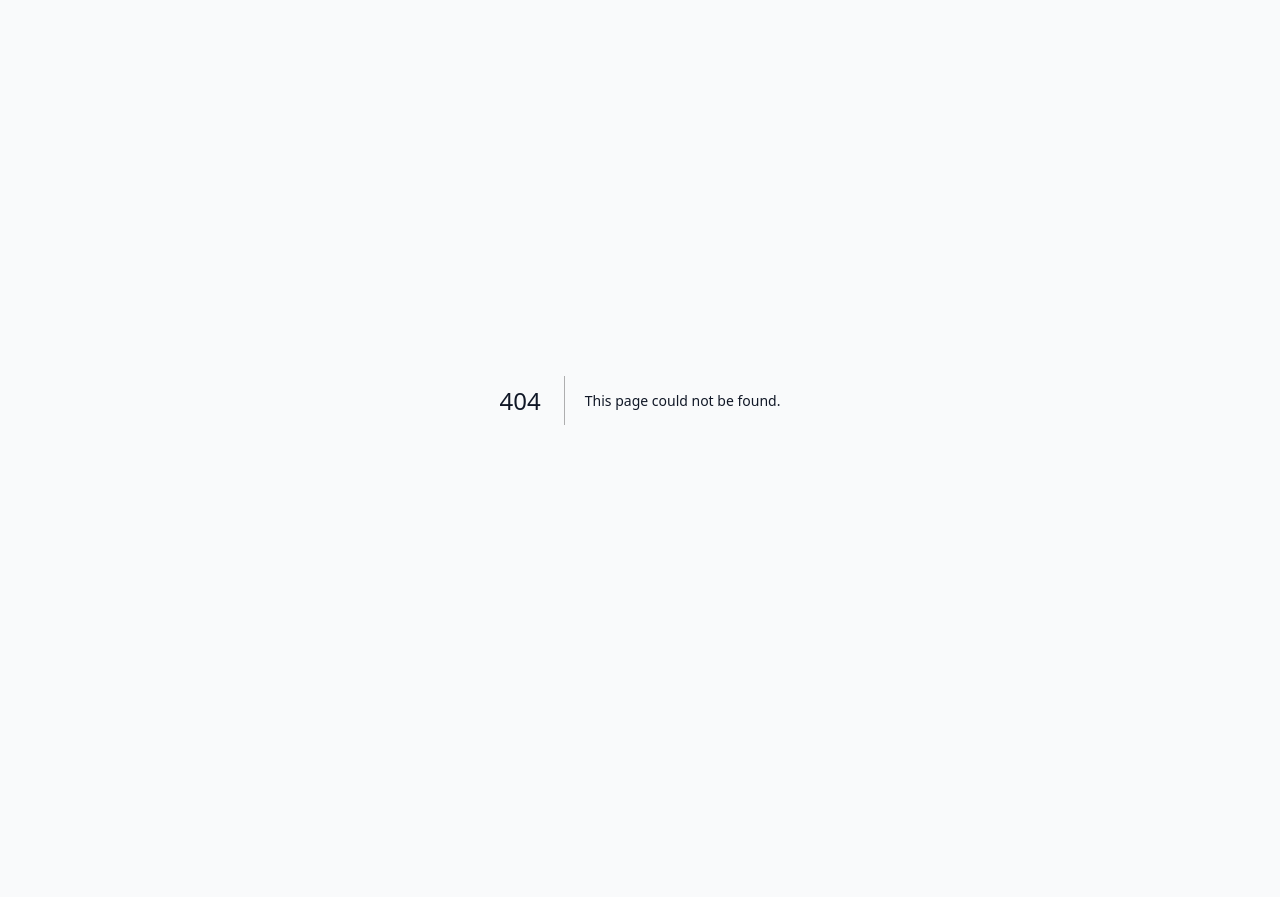
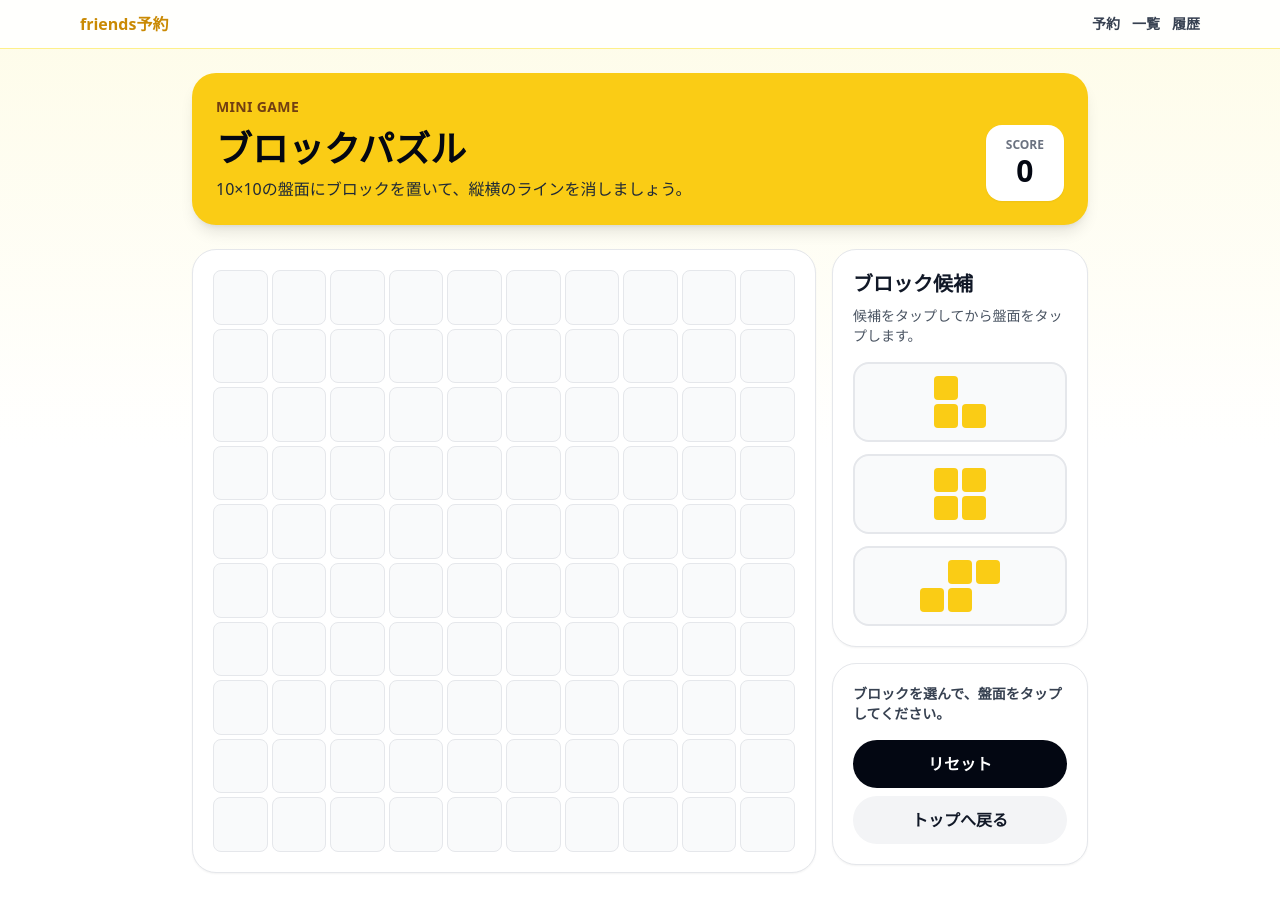
Before and after one commit to kyoheiehime089-cpu/friends-member-reservation, a Next.js app: page /block-puzzle in a window 1280 px wide. Before the commit this address had no page. Before the commit the page ends 800 px from the top, so only its background shows below. Built offline with nearby package versions, Linux system fonts and the light colour scheme; no server answers.

Commit message:
Add block puzzle mini game

```diff
--- /dev/null
+++ b/src/app/block-puzzle/page.tsx
@@ -0,0 +1,240 @@
+"use client";
+
+import { useMemo, useState } from 'react';
+import Link from 'next/link';
+import { AppShell } from '@/components/AppShell';
+
+const boardSize = 10;
+const blockShapes = [
+  [[1]],
+  [[1, 1]],
+  [[1], [1]],
+  [[1, 1, 1]],
+  [[1], [1], [1]],
+  [[1, 1], [1, 1]],
+  [[1, 1, 0], [0, 1, 1]],
+  [[0, 1, 1], [1, 1, 0]],
+  [[1, 0], [1, 0], [1, 1]],
+  [[0, 1], [0, 1], [1, 1]],
+  [[1, 1, 1], [0, 1, 0]],
+  [[1, 0], [1, 1]],
+  [[0, 1], [1, 1]],
+] as const;
+
+type Shape = number[][];
+type Candidate = {
+  id: string;
+  shape: Shape;
+};
+
+type Board = boolean[][];
+
+function createEmptyBoard(): Board {
+  return Array.from({ length: boardSize }, () => Array.from({ length: boardSize }, () => false));
+}
+
+function randomCandidate(index: number): Candidate {
+  const shape = blockShapes[Math.floor(Math.random() * blockShapes.length)].map((row) => [...row]);
+  return { id: `${Date.now()}-${index}-${Math.random()}`, shape };
+}
+
+function createCandidates(): Candidate[] {
+  return Array.from({ length: 3 }, (_, index) => randomCandidate(index));
+}
+
+function canPlaceBlock(board: Board, shape: Shape, row: number, col: number) {
+  return shape.every((shapeRow, rowOffset) =>
+    shapeRow.every((cell, colOffset) => {
+      if (!cell) return true;
+      const boardRow = row + rowOffset;
+      const boardCol = col + colOffset;
+      return boardRow >= 0 && boardRow < boardSize && boardCol >= 0 && boardCol < boardSize && !board[boardRow][boardCol];
+    }),
+  );
+}
+
+function placeAndClear(board: Board, shape: Shape, row: number, col: number) {
+  const nextBoard = board.map((boardRow) => [...boardRow]);
+  let placedCells = 0;
+
+  shape.forEach((shapeRow, rowOffset) => {
+    shapeRow.forEach((cell, colOffset) => {
+      if (!cell) return;
+      nextBoard[row + rowOffset][col + colOffset] = true;
+      placedCells += 1;
+    });
+  });
+
+  const fullRows = nextBoard.map((boardRow, index) => (boardRow.every(Boolean) ? index : -1)).filter((index) => index >= 0);
+  const fullCols = Array.from({ length: boardSize }, (_, colIndex) =>
+    nextBoard.every((boardRow) => boardRow[colIndex]) ? colIndex : -1,
+  ).filter((index) => index >= 0);
+
+  fullRows.forEach((rowIndex) => {
+    for (let colIndex = 0; colIndex < boardSize; colIndex += 1) {
+      nextBoard[rowIndex][colIndex] = false;
+    }
+  });
+
+  fullCols.forEach((colIndex) => {
+    for (let rowIndex = 0; rowIndex < boardSize; rowIndex += 1) {
+      nextBoard[rowIndex][colIndex] = false;
+    }
+  });
+
+  return {
+    board: nextBoard,
+    gainedScore: placedCells + (fullRows.length + fullCols.length) * boardSize,
+    clearedLines: fullRows.length + fullCols.length,
+  };
+}
+
+function hasAnyMove(board: Board, candidates: Candidate[]) {
+  return candidates.some((candidate) =>
+    Array.from({ length: boardSize }).some((_, row) =>
+      Array.from({ length: boardSize }).some((__, col) => canPlaceBlock(board, candidate.shape, row, col)),
+    ),
+  );
+}
+
+export default function BlockPuzzlePage() {
+  const [board, setBoard] = useState<Board>(() => createEmptyBoard());
+  const [candidates, setCandidates] = useState<Candidate[]>(() => createCandidates());
+  const [selectedId, setSelectedId] = useState<string | null>(null);
+  const [score, setScore] = useState(0);
+  const [message, setMessage] = useState('ブロックを選んで、盤面をタップしてください。');
+
+  const selectedCandidate = useMemo(
+    () => candidates.find((candidate) => candidate.id === selectedId) ?? null,
+    [candidates, selectedId],
+  );
+
+  const resetGame = () => {
+    setBoard(createEmptyBoard());
+    setCandidates(createCandidates());
+    setSelectedId(null);
+    setScore(0);
+    setMessage('新しいゲームを始めました。ブロックを選んでください。');
+  };
+
+  const handleCellClick = (row: number, col: number) => {
+    if (!selectedCandidate) {
+      setMessage('先に下のブロック候補を選んでください。');
+      return;
+    }
+
+    if (!canPlaceBlock(board, selectedCandidate.shape, row, col)) {
+      setMessage('その場所には置けません。別のマスを選んでください。');
+      return;
+    }
+
+    const result = placeAndClear(board, selectedCandidate.shape, row, col);
+    const nextCandidates = candidates.filter((candidate) => candidate.id !== selectedCandidate.id);
+    const replenishedCandidates = nextCandidates.length === 0 ? createCandidates() : nextCandidates;
+
+    setBoard(result.board);
+    setCandidates(replenishedCandidates);
+    setSelectedId(null);
+    setScore((currentScore) => currentScore + result.gainedScore);
+
+    if (result.clearedLines > 0) {
+      setMessage(`${result.clearedLines}ライン消えました！続けてブロックを置きましょう。`);
+    } else if (!hasAnyMove(result.board, replenishedCandidates)) {
+      setMessage('置ける場所がなくなりました。リセットしてもう一度挑戦してください。');
+    } else {
+      setMessage('ナイス配置です。次のブロックを選んでください。');
+    }
+  };
+
+  return (
+    <AppShell>
+      <div className="mx-auto flex max-w-4xl flex-col gap-6">
+        <div className="rounded-3xl bg-yellow-400 p-6 shadow-lg">
+          <p className="text-sm font-bold uppercase tracking-wide text-yellow-900">Mini game</p>
+          <div className="mt-2 flex flex-col gap-4 sm:flex-row sm:items-end sm:justify-between">
+            <div>
+              <h1 className="text-3xl font-black text-gray-950 sm:text-4xl">ブロックパズル</h1>
+              <p className="mt-2 font-medium text-gray-800">10×10の盤面にブロックを置いて、縦横のラインを消しましょう。</p>
+            </div>
+            <div className="rounded-2xl bg-white px-5 py-3 text-center shadow-sm">
+              <p className="text-xs font-bold text-gray-500">SCORE</p>
+              <p className="text-3xl font-black text-gray-950">{score}</p>
+            </div>
+          </div>
+        </div>
+
+        <div className="grid gap-4 lg:grid-cols-[1fr_16rem]">
+          <section className="rounded-3xl border border-gray-200 bg-white p-3 shadow-sm sm:p-5">
+            <div className="grid grid-cols-10 gap-1 touch-manipulation" aria-label="ブロックパズル盤面">
+              {board.map((boardRow, rowIndex) =>
+                boardRow.map((filled, colIndex) => {
+                  const canPreview = selectedCandidate ? canPlaceBlock(board, selectedCandidate.shape, rowIndex, colIndex) : false;
+                  return (
+                    <button
+                      key={`${rowIndex}-${colIndex}`}
+                      type="button"
+                      aria-label={`${rowIndex + 1}行 ${colIndex + 1}列`}
+                      onClick={() => handleCellClick(rowIndex, colIndex)}
+                      className={`aspect-square rounded-md border text-[0px] transition sm:rounded-lg ${
+                        filled
+                          ? 'border-yellow-500 bg-yellow-400 shadow-inner'
+                          : canPreview
+                            ? 'border-emerald-200 bg-emerald-50 active:bg-emerald-100'
+                            : 'border-gray-200 bg-gray-50 active:bg-gray-100'
+                      }`}
+                    >
+                      {filled ? '配置済み' : '空き'}
+                    </button>
+                  );
+                }),
+              )}
+            </div>
+          </section>
+
+          <aside className="space-y-4">
+            <div className="rounded-3xl border border-gray-200 bg-white p-5 shadow-sm">
+              <h2 className="text-xl font-black">ブロック候補</h2>
+              <p className="mt-2 text-sm font-medium text-gray-600">候補をタップしてから盤面をタップします。</p>
+              <div className="mt-4 grid grid-cols-3 gap-3 lg:grid-cols-1">
+                {candidates.map((candidate) => (
+                  <button
+                    key={candidate.id}
+                    type="button"
+                    onClick={() => setSelectedId(candidate.id)}
+                    className={`rounded-2xl border-2 p-3 transition active:scale-95 ${
+                      selectedId === candidate.id ? 'border-yellow-500 bg-yellow-50' : 'border-gray-200 bg-gray-50'
+                    }`}
+                  >
+                    <span className="sr-only">ブロックを選択</span>
+                    <span className="inline-grid gap-1" style={{ gridTemplateColumns: `repeat(${candidate.shape[0].length}, minmax(0, 1fr))` }}>
+                      {candidate.shape.flatMap((shapeRow, rowIndex) =>
+                        shapeRow.map((cell, colIndex) => (
+                          <span
+                            key={`${rowIndex}-${colIndex}`}
+                            className={`h-5 w-5 rounded sm:h-6 sm:w-6 ${cell ? 'bg-yellow-400' : 'bg-transparent'}`}
+                          />
+                        )),
+                      )}
+                    </span>
+                  </button>
+                ))}
+              </div>
+            </div>
+
+            <div className="rounded-3xl border border-gray-200 bg-white p-5 shadow-sm">
+              <p className="text-sm font-bold text-gray-700" aria-live="polite">{message}</p>
+              <div className="mt-4 grid gap-2">
+                <button type="button" onClick={resetGame} className="rounded-full bg-gray-950 px-5 py-3 font-bold text-white active:scale-95">
+                  リセット
+                </button>
+                <Link href="/" className="rounded-full bg-gray-100 px-5 py-3 text-center font-bold text-gray-900">
+                  トップへ戻る
+                </Link>
+              </div>
+            </div>
+          </aside>
+        </div>
+      </div>
+    </AppShell>
+  );
+}
```
